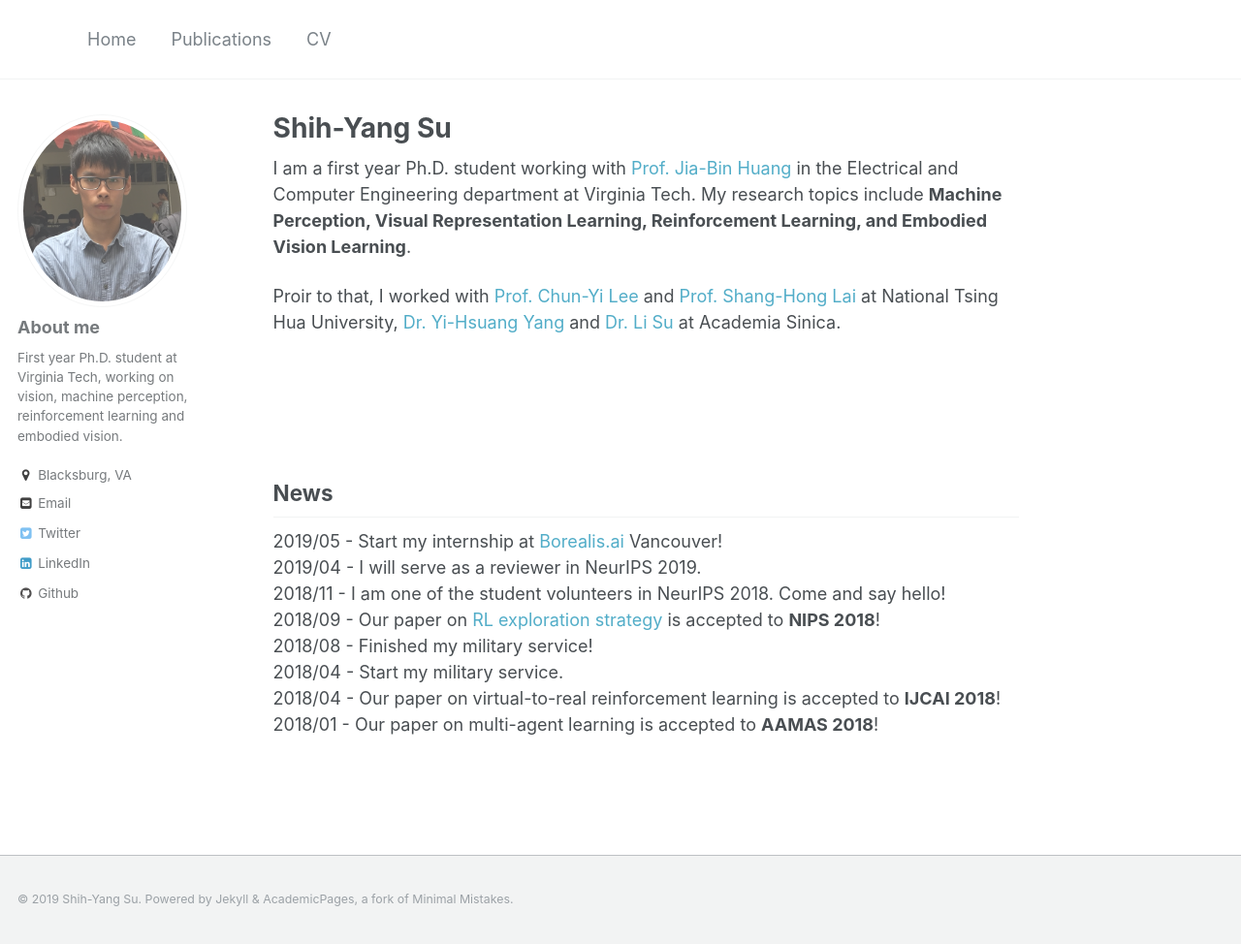
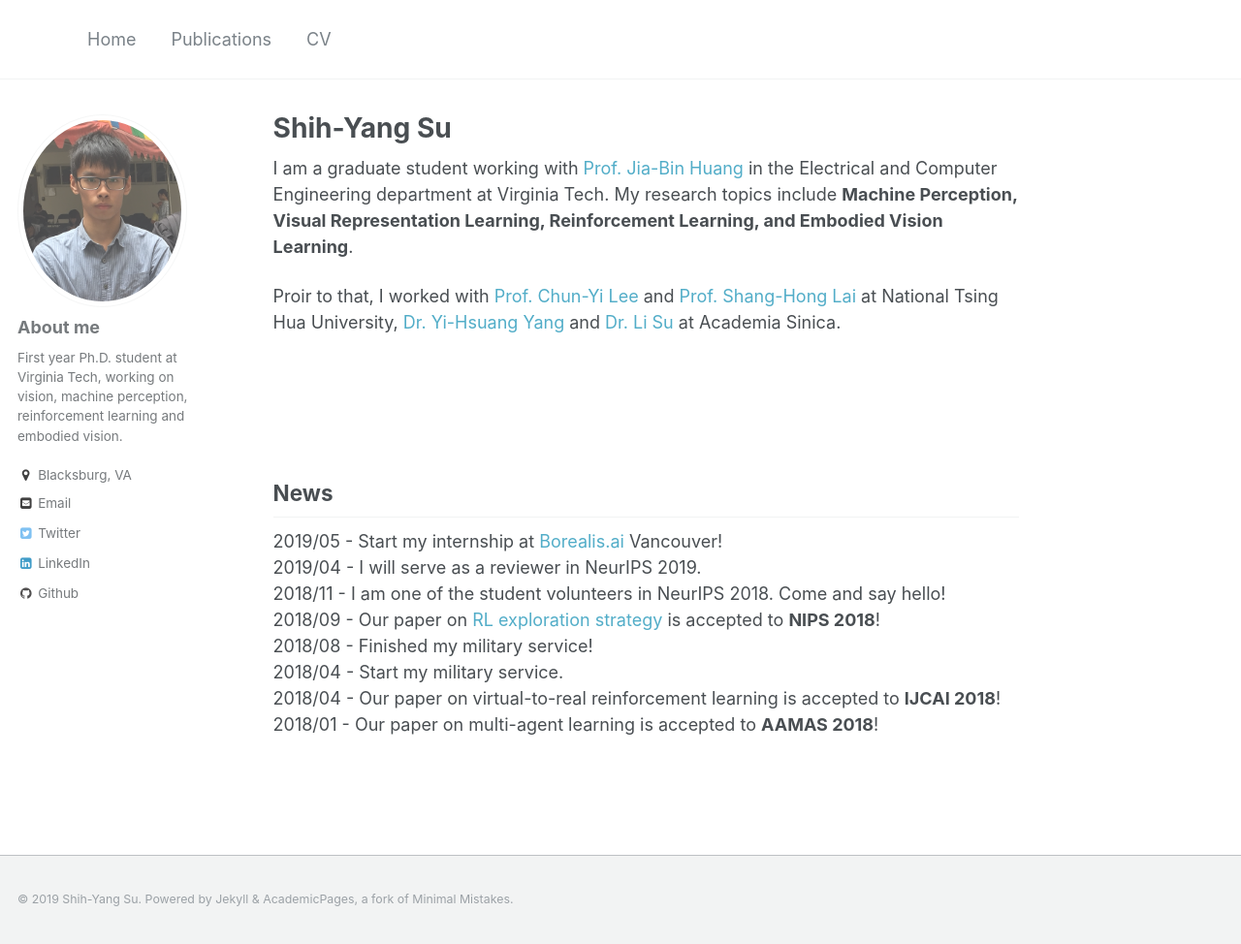
Before and after one commit to LemonATsu/LemonATsu.github.io, a Jekyll site: the page built from _pages/about.md, in a window 1280 px wide and 974 px high. Shown: the whole window at 97% size. Built offline with Jekyll 4.4.1, drawn with Linux system fonts in a browser that asks for light colours.

Commit message:
update about

```diff
--- a/_pages/about.md
+++ b/_pages/about.md
@@ -10,7 +10,7 @@ redirect_from:
   - /home.html
 ---
 
-I am a first year Ph.D. student working with [Prof. Jia-Bin Huang](https://filebox.ece.vt.edu/~jbhuang/) in the Electrical and Computer Engineering department at Virginia Tech. My research topics include **Machine Perception, Visual Representation Learning, Reinforcement Learning, and Embodied Vision Learning**.
+I am a graduate student working with [Prof. Jia-Bin Huang](https://filebox.ece.vt.edu/~jbhuang/) in the Electrical and Computer Engineering department at Virginia Tech. My research topics include **Machine Perception, Visual Representation Learning, Reinforcement Learning, and Embodied Vision Learning**.
 
 Proir to that, I worked with [Prof. Chun-Yi Lee](http://cymaxwelllee.wixsite.com/elsa) and [Prof. Shang-Hong Lai](http://www.cs.nthu.edu.tw/~lai/) at National Tsing Hua University, [Dr. Yi-Hsuang Yang](http://mac.citi.sinica.edu.tw/~yang/) and [Dr. Li Su](https://sites.google.com/site/lisupage/) at Academia Sinica.
 <pre>
```
